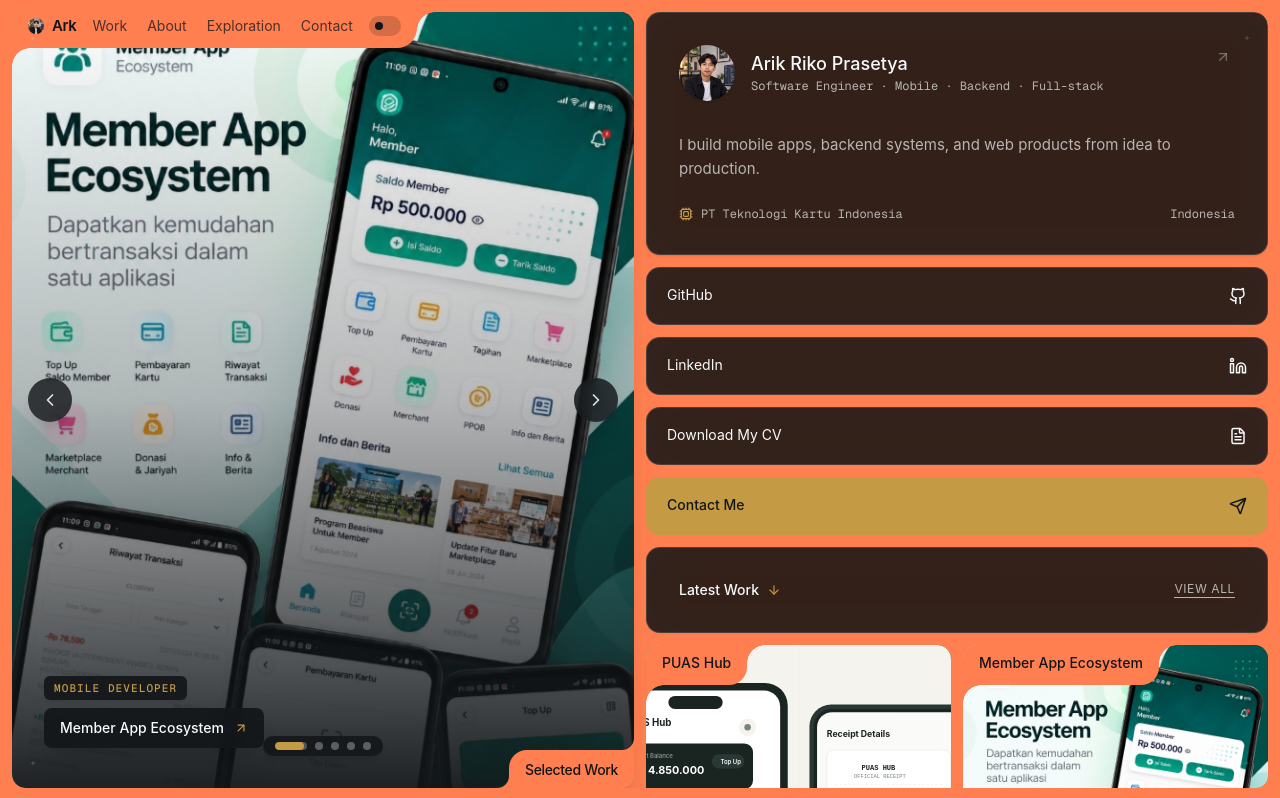
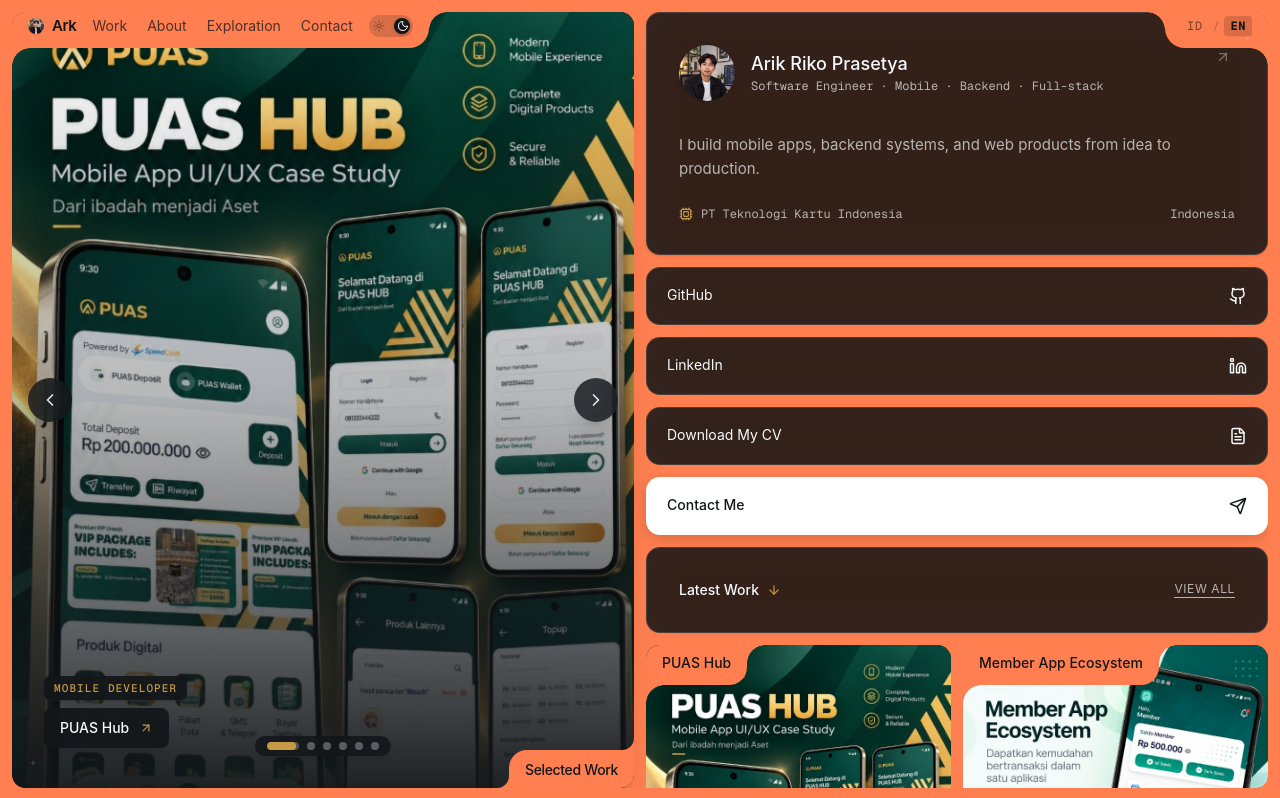
Before and after one commit to rikoarik/my-portfolio-v4, a Next.js app: page / in a window 1280 px wide. Shown: the top 798 px of the page. Built offline with nearby package versions, Linux system fonts and the light colour scheme; a web font is replaced by a local one.

Commit message:
feat: add dark/light mode toggle in topbar, carved language corner toggle in top-right, crisp white action card, and official PUAS Hub poster

```diff
--- a/src/app/(public)/layout.tsx
+++ b/src/app/(public)/layout.tsx
@@ -3,6 +3,7 @@
 import { SmoothScroll } from '@/components/layout/SmoothScroll';
 import { CurtainLoader } from '@/components/layout/CurtainLoader';
 import { LanguageProvider } from '@/context/LanguageContext';
+import { ThemeProvider } from '@/components/theme/ThemeProvider';
 import { getProfile } from '@/lib/data/portfolio';
 
 export default async function PublicLayout({
@@ -39,6 +40,7 @@
   };
 
   return (
+    <ThemeProvider>
       <LanguageProvider>
         <CurtainLoader />
         <SmoothScroll />
@@ -56,5 +58,6 @@
           <main className="page-content">{children}</main>
         </div>
       </LanguageProvider>
+    </ThemeProvider>
   );
 }
--- a/src/app/globals.css
+++ b/src/app/globals.css
@@ -12,7 +12,7 @@
   --content-padding: 32px;
   --header-corner: 20px;
 
-  /* Palette: Coral #FF7F50 Background, Obsidian Glass Cards & Ochre Gold #C49A45 Accents */
+  /* Palette: Coral #FF7F50 Background, Obsidian Glass Cards & Crisp White Action */
   --page-background: #FF7F50;
   --text-primary: #f8fafc;
   --text-secondary: rgba(248, 250, 252, 0.68);
@@ -22,9 +22,9 @@
   --surface-border: rgba(255, 255, 255, 0.12);
   --switch-track: rgba(255, 255, 255, 0.16);
 
-  /* Primary action surface (Warm Ochre Gold with dark ink text) */
-  --contrast-background: #C49A45;
-  --contrast-background-hover: #d8aa4e;
+  /* Primary action surface (Crisp High-Contrast White with Dark Obsidian Text) */
+  --contrast-background: #ffffff;
+  --contrast-background-hover: #f1f5f9;
   --contrast-text: #121619;
 
   /* Brand Accents */
@@ -33,6 +33,22 @@
   --accent-blue: #C49A45;
   --accent-coral: #FF7F50;
   --accent-glow: rgba(196, 154, 69, 0.25);
+}
+
+[data-theme="light"] {
+  --page-background: #FF7F50;
+  --text-primary: #121619;
+  --text-secondary: rgba(18, 22, 26, 0.7);
+  --surface: rgba(255, 255, 255, 0.92);
+  --surface-solid: #ffffff;
+  --surface-hover: rgba(255, 255, 255, 1);
+  --surface-border: rgba(0, 0, 0, 0.08);
+  --switch-track: rgba(0, 0, 0, 0.12);
+
+  /* In light mode, primary action surface flips to solid obsidian with white text */
+  --contrast-background: #121619;
+  --contrast-background-hover: #222a30;
+  --contrast-text: #ffffff;
 }
 
 /* Base resets & typography */
@@ -92,10 +108,10 @@
 
 /* Glassmorphism card base */
 .glass-card {
-  background: rgba(18, 22, 26, 0.86);
+  background: var(--surface);
   backdrop-filter: blur(20px) saturate(1.8);
   -webkit-backdrop-filter: blur(20px) saturate(1.8);
-  border: 1px solid rgba(255, 255, 255, 0.12);
+  border: 1px solid var(--surface-border);
 }
 
 /* Viewport Frame with 4 corners */
@@ -138,13 +154,24 @@
   transform: rotate(270deg);
 }
 
-/* Header Carved in top-left */
-.site-header {
+/* Header sticky row spanning across full viewport width */
+.site-header-row {
   position: sticky;
   top: var(--page-inset);
   z-index: 100;
   height: 36px;
   margin-bottom: -36px;
+  display: flex;
+  align-items: flex-start;
+  justify-content: space-between;
+  width: 100%;
+  pointer-events: none;
+}
+
+/* Header Carved in top-left */
+.site-header {
+  position: relative;
+  height: 36px;
   box-sizing: border-box;
   display: flex;
   align-items: center;
@@ -155,6 +182,7 @@
   border-bottom-right-radius: var(--header-corner);
   padding: 4px 16px 12px 16px;
   font-size: 14px;
+  pointer-events: auto;
 }
 
 .site-header:after {
@@ -176,6 +204,45 @@
   width: 18px;
   height: 18px;
   background: radial-gradient(circle at 100% 100%, transparent 17.5px, var(--page-background) 18px);
+  pointer-events: none;
+}
+
+/* Header Carved in top-right for Language Toggle */
+.site-header-right {
+  position: relative;
+  height: 36px;
+  box-sizing: border-box;
+  display: flex;
+  align-items: center;
+  gap: 8px;
+  width: fit-content;
+  background: var(--page-background);
+  color: #121619;
+  border-bottom-left-radius: var(--header-corner);
+  padding: 4px 16px 12px 16px;
+  font-size: 13px;
+  pointer-events: auto;
+}
+
+.site-header-right:after {
+  content: "";
+  position: absolute;
+  top: 0;
+  right: 100%;
+  width: 18px;
+  height: 18px;
+  background: radial-gradient(circle at 0% 100%, transparent 17.5px, var(--page-background) 18px);
+  pointer-events: none;
+}
+
+.site-header-right:before {
+  content: "";
+  position: absolute;
+  top: 100%;
+  right: 0;
+  width: 18px;
+  height: 18px;
+  background: radial-gradient(circle at 0% 100%, transparent 17.5px, var(--page-background) 18px);
   pointer-events: none;
 }
 
@@ -261,34 +328,60 @@
   pointer-events: none;
 }
 
-/* Minimal textless language switch pill (matching previous appearance switch) */
-.lang-switch {
-  background: rgba(18, 22, 26, 0.18);
+/* Dark/Light Appearance Switch Pill */
+.appearance-switch {
+  background: rgba(18, 22, 26, 0.16);
   cursor: pointer;
   border-radius: 999px;
-  width: 32px;
-  height: 20px;
-  padding: 0;
+  width: 44px;
+  height: 22px;
+  padding: 2px 4px;
   position: relative;
   border: none;
-  display: inline-block;
+  display: inline-flex;
+  align-items: center;
+  justify-content: space-between;
   transition: background-color 0.2s ease;
 }
 
-.lang-switch:after {
-  background: #121619;
-  content: "";
-  border-radius: 50%;
-  width: 8px;
-  height: 8px;
-  position: absolute;
-  top: 6px;
-  left: 6px;
-  transition: transform 0.25s cubic-bezier(0.34, 1.56, 0.64, 1), background-color 0.2s ease;
+.appearance-switch__icon {
+  width: 12px;
+  height: 12px;
+  display: flex;
+  align-items: center;
+  justify-content: center;
+  color: #121619;
+  opacity: 0.45;
+  transition: color 0.2s ease, opacity 0.2s ease;
+  z-index: 2;
+  pointer-events: none;
 }
 
-.lang-switch[data-lang="id"]:after {
-  transform: translateX(12px);
+.appearance-switch[data-theme="light"] .appearance-switch__icon--sun {
+  color: #ffffff;
+  opacity: 1;
+}
+
+.appearance-switch[data-theme="dark"] .appearance-switch__icon--moon {
+  color: #ffffff;
+  opacity: 1;
+}
+
+.appearance-switch__thumb {
+  background: #121619;
+  border-radius: 50%;
+  width: 16px;
+  height: 16px;
+  position: absolute;
+  top: 3px;
+  left: 3px;
+  transition: transform 0.25s cubic-bezier(0.34, 1.56, 0.64, 1);
+  box-shadow: 0 1px 3px rgba(0, 0, 0, 0.25);
+  z-index: 1;
+}
+
+.appearance-switch[data-theme="dark"] .appearance-switch__thumb {
+  transform: translateX(22px);
 }
 
 /* Social Stack & Social Cards (matching Julian's editorial style) */
@@ -300,10 +393,10 @@
 
 .social-card {
   border-radius: var(--card-radius);
-  background: rgba(18, 22, 26, 0.86);
+  background: var(--surface);
   backdrop-filter: blur(20px) saturate(1.8);
   -webkit-backdrop-filter: blur(20px) saturate(1.8);
-  border: 1px solid rgba(255, 255, 255, 0.12);
+  border: 1px solid var(--surface-border);
   min-height: 58px;
   color: var(--text-primary);
   justify-content: space-between;
@@ -312,27 +405,27 @@
   font-size: 14px;
   line-height: 1.2;
   display: flex;
-  transition: background-color 0.16s ease, transform 0.16s ease, box-shadow 0.16s ease;
+  transition: background-color 0.16s ease, transform 0.16s ease, box-shadow 0.16s ease, color 0.16s ease;
 }
 
 .social-card:hover {
-  background: rgba(28, 34, 40, 0.95);
-  box-shadow: 0 4px 20px -4px rgba(0, 0, 0, 0.5);
+  background: var(--surface-hover);
+  box-shadow: 0 4px 20px -4px rgba(0, 0, 0, 0.25);
 }
 
-/* Primary action card. The base .social-card border is a light hairline that
-   reads as a glowing outline on a saturated fill, so it is dropped here —
-   the fill alone carries the emphasis. */
+/* Primary action card (Crisp white in Dark mode, deep obsidian in Light mode) */
 .social-card--contact {
   background: var(--contrast-background);
   color: var(--contrast-text);
   border-color: transparent;
   font-weight: 500;
+  box-shadow: 0 4px 14px rgba(0, 0, 0, 0.15);
 }
 
 .social-card--contact:hover {
   background: var(--contrast-background-hover);
   color: var(--contrast-text);
+  box-shadow: 0 6px 20px rgba(0, 0, 0, 0.22);
 }
 
 .social-card__icons {
--- a/src/app/layout.tsx
+++ b/src/app/layout.tsx
@@ -63,12 +63,18 @@
   return (
     <html
       lang="en"
+      suppressHydrationWarning
       className={`${geistMono.variable} h-full antialiased`}
     >
       <head>
         <link rel="icon" href="/icon.png" type="image/png" sizes="192x192" />
         <link rel="apple-touch-icon" href="/icon.png" />
         <link rel="stylesheet" href="https://api.fontshare.com/v2/css?f[]=satoshi@900,700,500,400&display=swap" />
+        <script
+          dangerouslySetInnerHTML={{
+            __html: `(function(){try{var t=localStorage.getItem('ark_theme')||'dark';document.documentElement.setAttribute('data-theme',t);}catch(e){}})()`,
+          }}
+        />
       </head>
       <body className="min-h-full flex flex-col font-sans bg-[var(--page-background)] text-[var(--text-primary)]">
         {children}
--- a/src/components/layout/Header.tsx
+++ b/src/components/layout/Header.tsx
@@ -6,6 +6,7 @@
 import { usePathname } from 'next/navigation';
 import { ArrowRight } from 'lucide-react';
 import { useLanguage } from '@/context/LanguageContext';
+import { AppearanceSwitch } from '@/components/theme/ThemeProvider';
 
 interface HeaderProps {
   githubUrl?: string;
@@ -27,6 +28,8 @@
 
   return (
     <>
+      <div className="site-header-row">
+        {/* Left Carved Topbar: Brand, Navigation, Dark/Light Mode Switch */}
         <header className="site-header">
           {/* Brand with Ark's actual photo */}
           <Link
@@ -68,16 +71,9 @@
             })}
           </nav>
 
-        {/* Controls: Minimal Language Switcher Pill (No text) & Mobile Toggle */}
+          {/* Controls: Mode Switch & Mobile Toggle */}
           <div className="flex items-center gap-3">
-          <button
-            type="button"
-            onClick={toggleLang}
-            className="lang-switch"
-            data-lang={lang}
-            aria-label={`Switch to ${lang === 'en' ? 'Indonesian' : 'English'}`}
-            title={`Switch to ${lang === 'en' ? 'Indonesian' : 'English'}`}
-          />
+            <AppearanceSwitch />
 
             <button
               type="button"
@@ -90,8 +86,39 @@
           </div>
         </header>
 
-      {/* Mobile Menu Overlay. The header stays above it, so its own
-          Menu/Close control is the only one — no duplicate brand row. */}
+        {/* Right Carved Topbar: Language Switcher (ID / EN) in Pojok Kanan */}
+        <aside className="site-header-right" aria-label="Language selection">
+          <button
+            type="button"
+            onClick={toggleLang}
+            className="lang-corner-toggle inline-flex items-center gap-1 font-mono text-xs tracking-wider cursor-pointer"
+            aria-label={`Switch language. Currently ${lang.toUpperCase()}`}
+            title={`Switch language. Currently ${lang.toUpperCase()}`}
+          >
+            <span
+              className={`px-1.5 py-0.5 rounded transition-all ${
+                lang === 'id'
+                  ? 'font-bold text-[#121619] bg-black/15 shadow-xs'
+                  : 'text-[#121619]/60 hover:text-[#121619]'
+              }`}
+            >
+              ID
+            </span>
+            <span className="text-[#121619]/30">/</span>
+            <span
+              className={`px-1.5 py-0.5 rounded transition-all ${
+                lang === 'en'
+                  ? 'font-bold text-[#121619] bg-black/15 shadow-xs'
+                  : 'text-[#121619]/60 hover:text-[#121619]'
+              }`}
+            >
+              EN
+            </span>
+          </button>
+        </aside>
+      </div>
+
+      {/* Mobile Menu Overlay */}
       {mobileOpen && (
         <div
           className="fixed inset-0 z-50 bg-[var(--page-background)]/95 backdrop-blur-xl px-6 pb-6 pt-16 flex flex-col md:hidden"
@@ -139,14 +166,19 @@
             })}
           </nav>
 
-          <div className="pt-4 mt-4 border-t border-[var(--switch-track)] flex items-center text-xs text-[var(--text-secondary)]">
+          <div className="pt-4 mt-4 border-t border-[var(--switch-track)] flex items-center justify-between text-xs text-[var(--text-secondary)]">
+            <div className="flex items-center gap-2">
+              <span className="font-mono text-xs uppercase text-[#121619]/70">Mode</span>
+              <AppearanceSwitch />
+            </div>
             <button
               type="button"
               onClick={toggleLang}
-              className="lang-switch"
-              data-lang={lang}
+              className="font-mono text-xs uppercase px-2.5 py-1 rounded-md bg-black/10 text-[#121619] font-bold"
               aria-label={`Switch to ${lang === 'en' ? 'Indonesian' : 'English'}`}
-            />
+            >
+              {lang === 'id' ? 'ID ➔ EN' : 'EN ➔ ID'}
+            </button>
           </div>
         </div>
       )}
--- a/src/components/theme/ThemeProvider.tsx
+++ b/src/components/theme/ThemeProvider.tsx
@@ -1,6 +1,7 @@
 'use client';
 
 import React, { createContext, useContext, useSyncExternalStore } from 'react';
+import { Sun, Moon } from 'lucide-react';
 
 type Theme = 'dark' | 'light';
 
@@ -61,8 +62,17 @@
       type="button"
       onClick={toggleTheme}
       className="appearance-switch"
-      aria-label={`Switch to ${theme === 'dark' ? 'light' : 'dark'} appearance`}
+      data-theme={theme}
+      aria-label={`Switch to ${theme === 'dark' ? 'light' : 'dark'} mode`}
       title={`Switch to ${theme === 'dark' ? 'light' : 'dark'} mode`}
-    />
+    >
+      <span className="appearance-switch__icon appearance-switch__icon--sun">
+        <Sun className="w-3 h-3" />
+      </span>
+      <span className="appearance-switch__icon appearance-switch__icon--moon">
+        <Moon className="w-3 h-3" />
+      </span>
+      <span className="appearance-switch__thumb" />
+    </button>
   );
 }
--- a/src/data/canonical.ts
+++ b/src/data/canonical.ts
@@ -213,8 +213,8 @@
     role: 'Mobile Developer',
     project_type: 'Client Product Delivery',
     platform: 'Android & iOS (Flutter)',
-    featured: false,
-    cover_image_url: '/images/projects/puas-hub/cover.svg',
+    featured: true,
+    cover_image_url: '/images/projects/puas-hub/cover.jpg',
     cover_alt_text: 'PUAS Hub transaction history and digital product purchase screens',
     sort_order: 6,
     status: 'published',
--- a/src/data/portfolio.json
+++ b/src/data/portfolio.json
@@ -189,8 +189,8 @@
       "role": "Mobile Developer",
       "project_type": "Client Product Delivery",
       "platform": "Android & iOS (Flutter)",
-      "featured": false,
-      "cover_image_url": "/images/projects/puas-hub/cover.svg",
+      "featured": true,
+      "cover_image_url": "/images/projects/puas-hub/cover.jpg",
       "cover_alt_text": "PUAS Hub transaction history and digital product purchase screens",
       "sort_order": 6,
       "status": "published",
```
Also changed, not shown: public/images/projects/puas-hub/cover.jpg (added). Lines whose indentation alone changed are shown as unchanged.
